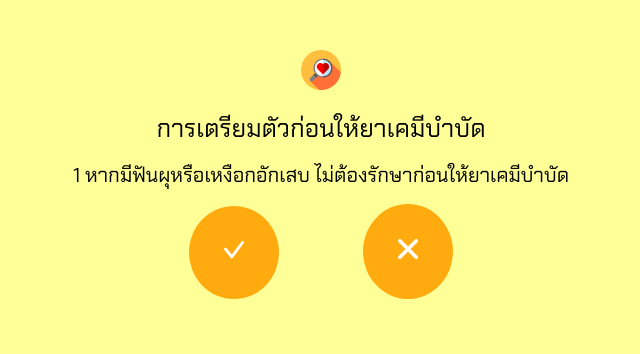
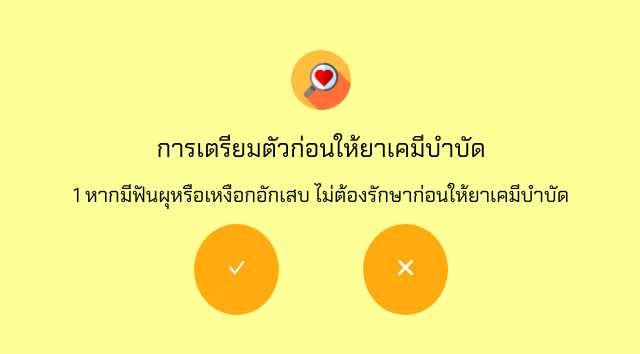
Before and after one commit to praewpraew-p/praewpraew-p.github.io, a plain HTML site: page p1.html in a window 1280 px wide. Shown: the whole page, without its empty margins (319-959 px from the left). Drawn offline with Linux system fonts and the light colour scheme.

Commit message:
no message

```diff
--- a/style/style-p1.css
+++ b/style/style-p1.css
@@ -182,15 +182,15 @@ body {
 }
 
 .head1 {
-    width: 40px;
+    width: 60px;
 }
 
 .true {
-    width: 20px;
+    width: 15px;
 }
 
 .false {
-    width: 20px;
+    width: 15px;
 }
 
 .score {
```
